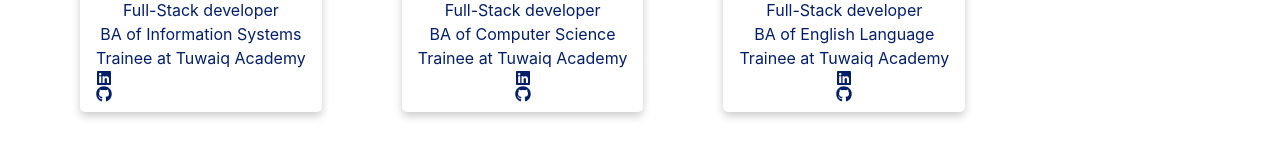
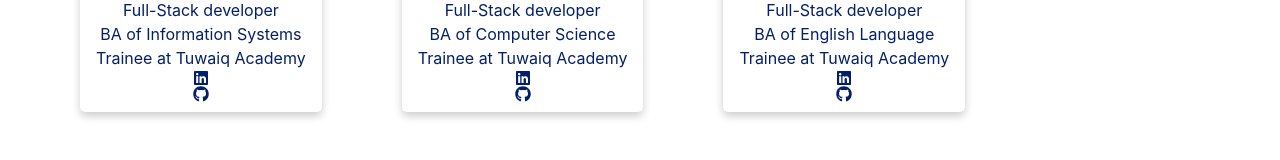
Before and after one commit to almallahi98/saudi-geeks, a React (Create React App) app: page /aboutus in a window 1280 px wide. Shown: the part 366-526 px from the top of the page. Built offline with nearby package versions, Linux system fonts and the light colour scheme.

Commit message:
Last edit

```diff
--- a/src/App.css
+++ b/src/App.css
@@ -83,7 +83,6 @@
   }
 
   #AboutUsText {
-    /* background-color: rgb(199, 198, 196); */
     border-radius: 30px;
     box-shadow: 0 8px 16px 0 rgba(70, 25, 25, 0.1);
 
--- a/src/component/About_us/CardAboutUs.jsx
+++ b/src/component/About_us/CardAboutUs.jsx
@@ -31,13 +31,15 @@ function CardAboutUs() {
             <p>BA of Information Systems</p>
             <p>Trainee at Tuwaiq Academy</p>
             <div>
-              <a href="https://www.linkedin.com/in/ayman-alasiri-0bab63216/">
-                <FaLinkedin display={"inline"}></FaLinkedin>
-              </a>
+              <Center>
+                <a href="https://www.linkedin.com/in/ayman-alasiri-0bab63216/">
+                  <FaLinkedin></FaLinkedin>
+                  <a href="https://github.com/AymanAsiri95">
+                    <FaGithub></FaGithub>
+                  </a>
+                </a>
+              </Center>
             </div>
-            <a href="https://github.com/AymanAsiri95">
-              <FaGithub></FaGithub>
-            </a>
           </div>
         </div>
       </div>
```
